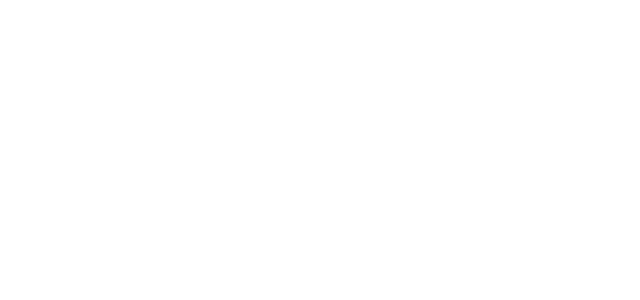
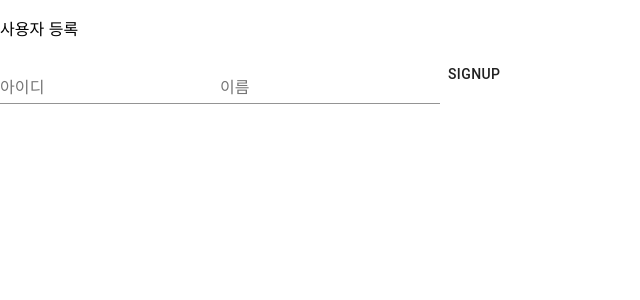
Before and after one commit to GoodListener/working-hours, a React (Create React App) app: page /working-hours/signup in a window 1280 px wide. Shown: the top 300 px of the page, without its empty margins (0-640 px from the left). Built offline with nearby package versions, Linux system fonts and the light colour scheme.

Commit message:
회원가입 추가, 시간기록 기능 디테일 수정

```diff
--- a/src/component/login/Login.js
+++ b/src/component/login/Login.js
@@ -1,4 +1,5 @@
 import React from 'react';
+import { Link } from 'react-router-dom';
 import fireStore from '../../fireStore/fireStore';
 import { connect } from 'react-redux';
 import Button from '@material-ui/core/Button';
@@ -38,7 +39,8 @@
     }
 
     render () {
-        return ((() => {
+        return (<div>
+                {(() => {
                     if (this.props.user.isLogined) {
                         return (
                         <Button type="button" onClick={this.logout}>LOGOUT</Button>
@@ -54,7 +56,9 @@
                             </form>
                         )
                     }
-        })())
+                })()}
+                </div>
+        )
     }
 }
 
--- a/src/component/main/Main.js
+++ b/src/component/main/Main.js
@@ -14,8 +14,8 @@
     if (this.props !== prevProps) {
       this.setState({
         ...this.state,
-        start: this.formatDate(new Date(this.props.startTime * 1000)),
-        end: this.formatDate(new Date(this.props.endTime * 1000))
+        start: this.formatDate(new Date(this.props.startTime)),
+        end: this.formatDate(new Date(this.props.endTime))
       })
     }
   }
@@ -28,16 +28,16 @@
   }
 
   handleClickStartWork = () => {
-    this.setState({
-      start: this.formatDate(new Date())
-    });
+    // this.setState({
+    //   start: this.formatDate(new Date())
+    // });
     this.props.onClickStartTime(new Date());
   }
 
   handleClickEndWork = () => {
-    this.setState({
-      end: this.formatDate(new Date())
-    });
+    // this.setState({
+    //   end: this.formatDate(new Date())
+    // });
     this.props.onClickEndTime(new Date());
   }
 
--- a/src/pages/index.js
+++ b/src/pages/index.js
@@ -2,3 +2,4 @@
 export { default as Study } from './study/Study';
 export { default as Work } from './work/Work';
 export { default as Logs } from './logs/Logs';
+export { default as Signup } from './signup/Signup';
--- /dev/null
+++ b/src/pages/signup/Signup.js
@@ -0,0 +1,68 @@
+import React from 'react'
+import fireStore from '../../fireStore/fireStore';
+import { TextField, Button } from '@material-ui/core'
+
+class Signup extends React.Component {
+    constructor(props) {
+        super(props);
+        this.state = {
+            userId: '',
+            userName: ''
+        }
+    }
+
+    handleNameChange = (e) => {
+        this.setState({
+            ...this.state,
+            userName: e.target.value
+        })
+    }
+
+    handleIdChange = (e) => {
+        this.setState({
+            ...this.state,
+            userId: e.target.value
+        })
+    }
+
+    handleClickSignup = () => {
+        fireStore.collection('users').doc(this.state.userId).get().then(result => {
+            if (result.exists) {
+                alert('존재하는 ID');
+                return;
+            } else {
+                fireStore.collection('users').doc(this.state.userId).set({
+                    name: this.state.userName,
+                    userId: this.state.userId,
+                    regDate: new Date()
+                }).then(() => {
+                    this.props.history.push('/');
+                })
+            }
+        });
+    }
+
+    render() {
+        return (
+            <div>
+                <p>사용자 등록</p>
+                <TextField
+                    name="userId"
+                    onChange={this.handleIdChange}
+                    label="아이디"
+                ></TextField>
+                <TextField
+                    name="userName"
+                    onChange={this.handleNameChange}
+                    label="이름"
+                ></TextField>
+                <Button
+                    onClick={this.handleClickSignup}
+                >SIGNUP</Button>
+            </div>
+        )
+    }
+
+}
+
+export default Signup;
--- a/src/pages/work/Work.js
+++ b/src/pages/work/Work.js
@@ -15,6 +15,7 @@
             startTime: '-',
             endTime: '-'
         }
+        console.log('로딩중');
         this.getDoc();
     }
 
@@ -24,11 +25,12 @@
             userData.collection('work')
             .where('start', '>=', this.getYesterday())
             .where('state', '==', RUNNING).get().then(docs => {
+                console.log('로딩완료');
                 docs.forEach(doc => {
                     this.setState({
                         id: doc.id,
-                        startTime: doc.data().start.seconds ? doc.data().start.seconds : '-',
-                        endTime: doc.data().end.seconds ? doc.data().end.seconds : '-',
+                        startTime: doc.data().start.seconds ? doc.data().start.seconds * 1000 : '-',
+                        endTime: doc.data().end.seconds ? doc.data().end.seconds * 1000 : '-',
                     })
                 })
             })
@@ -58,12 +60,16 @@
 
     setStartTime = (date) => {
         if (this.props.user.isLogined) {
+            this.setState({
+                ...this.state,
+                startTime: date
+            })
+
             var userData = fireStore.collection('users').doc(this.props.user.userName);
             if (this.state.id) {
-                userData.collection('work').doc(this.state.id).set({
+                userData.collection('work').doc(this.state.id).update({
                     state: RUNNING,
-                    start: date,
-                    end: {}
+                    start: date
                 });
             } else {
                 userData.collection('work').add({
@@ -81,8 +87,12 @@
 
     setEndTime = (date) => {
         if (this.props.user.isLogined) {
-            var userData = fireStore.collection('users').doc(this.props.user.userName);
             if (this.state.id) {
+                this.setState({
+                    ...this.state,
+                    endTime: date
+                })
+                var userData = fireStore.collection('users').doc(this.props.user.userName);
                 userData.collection('work').doc(this.state.id).update({
                     end: date
                 });
@@ -98,8 +108,8 @@
                 var userData = fireStore.collection('users').doc(this.props.user.userName);
                 userData.collection('work').doc(this.state.id).update({
                     state: COMPLETE
-                }).then(res => {
-                    console.log(res);
+                }).then(() => {
+                    this.props.history.replace('/');
                 })
             }
         }
--- a/src/router/Root.js
+++ b/src/router/Root.js
@@ -1,6 +1,6 @@
 import React from 'react';
 import { BrowserRouter as Router, Route } from 'react-router-dom';
-import { Home, Work, Study, Logs } from '../pages';
+import { Home, Work, Study, Logs, Signup } from '../pages';
 import { Provider } from 'react-redux';
 import { PersistGate } from 'redux-persist/integration/react';
 
@@ -13,6 +13,7 @@
                     <Route path="/work" component={Work}/>
                     <Route path="/study" component={Study}/>
                     <Route path="/logs" component={Logs}/>
+                    <Route path="/signup" component={Signup}/>
                 </Router>
             </PersistGate>
         </Provider>
```
Lines whose indentation alone changed are shown as unchanged.
